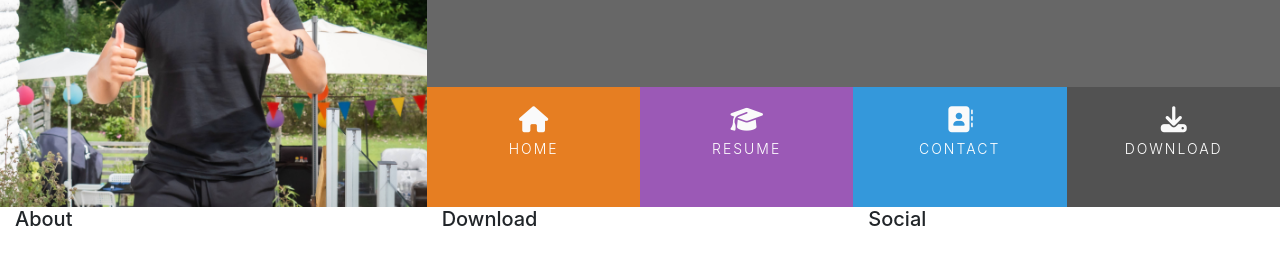
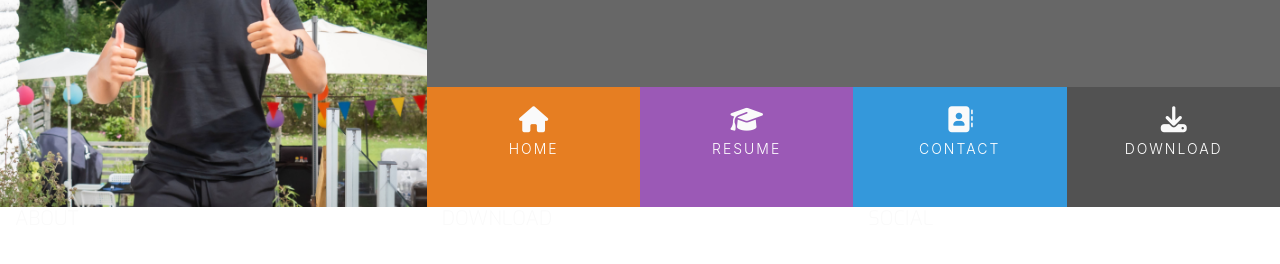
Before and after one commit to Madebybrown/OnlineResume.Com, a plain HTML site: page index.html in a window 1280 px wide. Shown: the part 162-426 px from the top of the page. Drawn offline with nearby package versions, Linux system fonts and the light colour scheme.

Commit message:
Add classes to h5 elements in footer, Add style to h5 elements in footer

```diff
--- a/assets/css/style.css
+++ b/assets/css/style.css
@@ -20,6 +20,24 @@
 
 .ui-menu-color-download {
     background-color: #525252;
+}
+
+/* ------------------------------------------Special paddings/margins/text */
+h1,
+h2,
+h3,
+h4 {
+    margin: 0;
+}
+
+.uppercase {
+    text-transform: uppercase;
+}
+
+.general-sub {
+    font-family: "Exo", sans-serif;
+    font-weight: 300;
+    color: #fafafa;
 }
 
 /* ------------------------------------------Heading */
--- a/index.html
+++ b/index.html
@@ -54,13 +54,13 @@
     <footer class="container-fluid">
         <div class="row">
             <div class="col-sm-4">
-                <h5>About</h5>
+                <h5 class="uppercase general-sub">About</h5>
             </div>
             <div class="col-sm-4">
-                <h5>Download</h5>
+                <h5 class="uppercase general-sub">Download</h5>
             </div>
             <div class="col-sm-4">
-                <h5>Social</h5>
+                <h5 class="uppercase general-sub">Social</h5>
             </div>
         </div>
     </footer>
```
